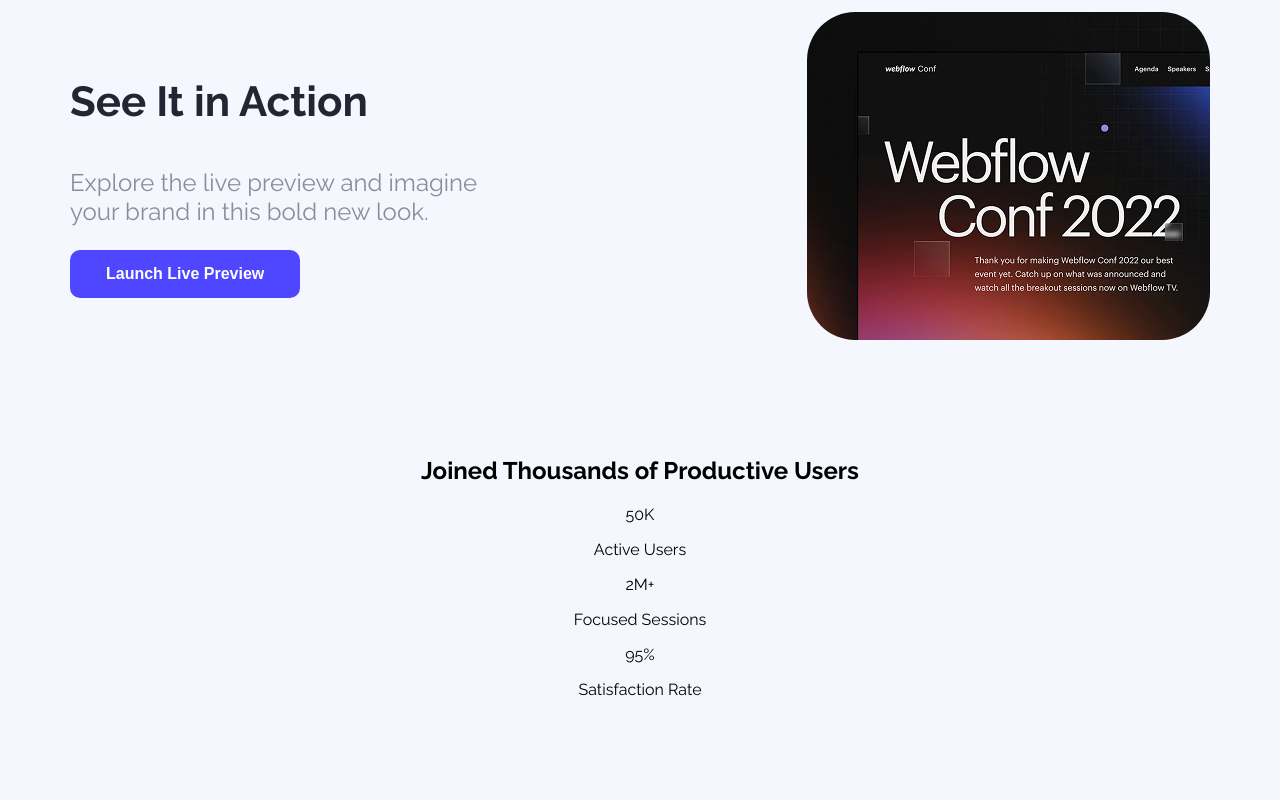
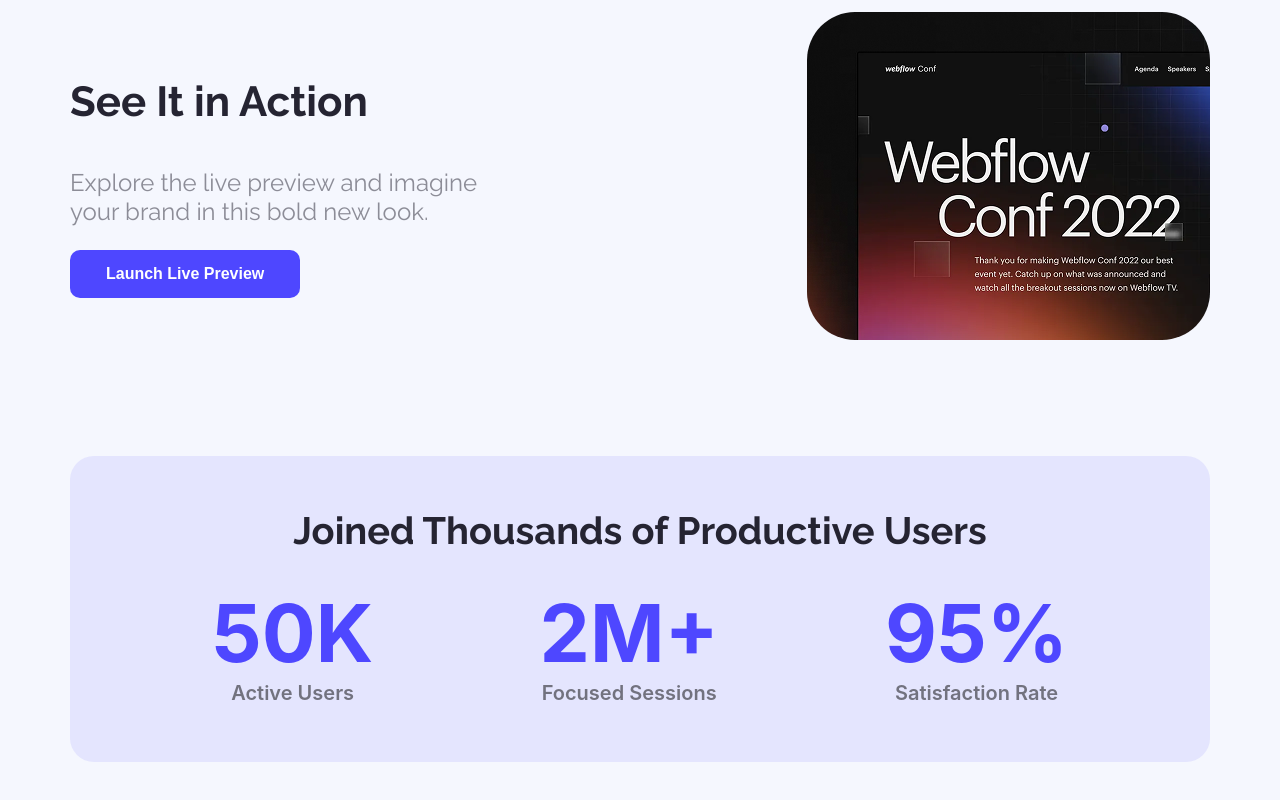
Before and after one commit to Maynul-sabuj/Assignment, a plain HTML site: page index.html in a window 1280 px wide. Shown: the part 802-1602 px from the top of the page. Before the commit the page ends 1517 px from the top, so only its background shows below. Drawn offline with Linux system fonts and the light colour scheme.

Commit message:
another one

```diff
--- a/styles/style.css
+++ b/styles/style.css
@@ -115,3 +115,47 @@
     height: 328px;
     border-radius: 48px;
 }
+
+.joined-users{
+    max-width: 1140px;
+    height:306px;
+    background-color: rgba(78,71,255,0.1);
+    border-radius: 24px;
+}
+
+.joined-users-container{
+   padding: 20px 80px;
+   margin: 0 auto;
+}
+
+.joined-users-container .title{
+    color: #252432;
+    font-size: 38px;
+    font-weight: bold;
+}
+
+.joined-users-description{
+    display: flex;
+    justify-content: space-between;
+    max-width: 856px;
+    height:206px;
+    margin: 0 auto;
+}
+
+.joined-users-description .item-title{
+    color: #4E47FF;
+    font-weight: bold;
+    font-size: 80px;
+    margin-top: 0px;
+    margin-bottom: 0px;
+    font-family: 'Inter', 'Segoe UI', sans-serif;
+}
+
+.joined-users-description .item-description{
+    color: rgb(0,0,0,0.5);
+    font-weight: 600;
+    font-size: 20px;
+    margin-top: 0px;
+    margin-bottom: 0px;
+    font-family: 'Inter', 'Segoe UI', sans-serif;
+}
```
